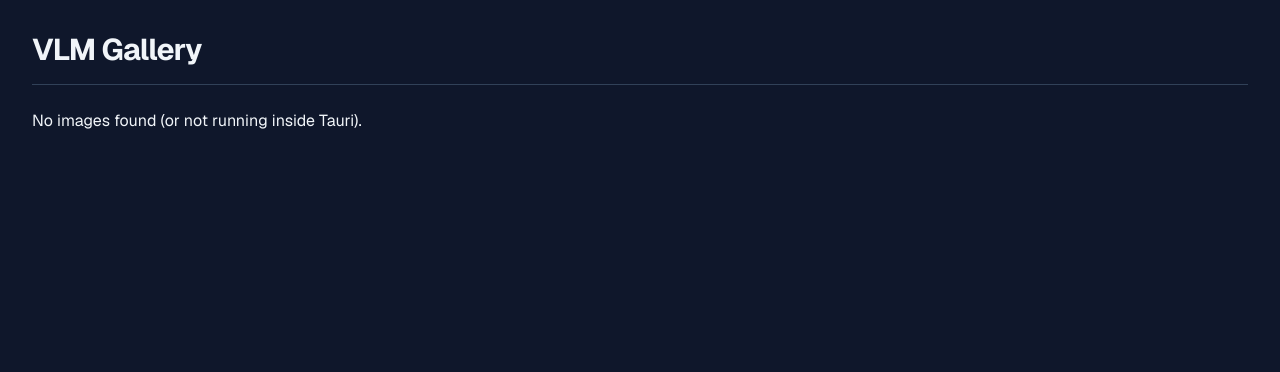
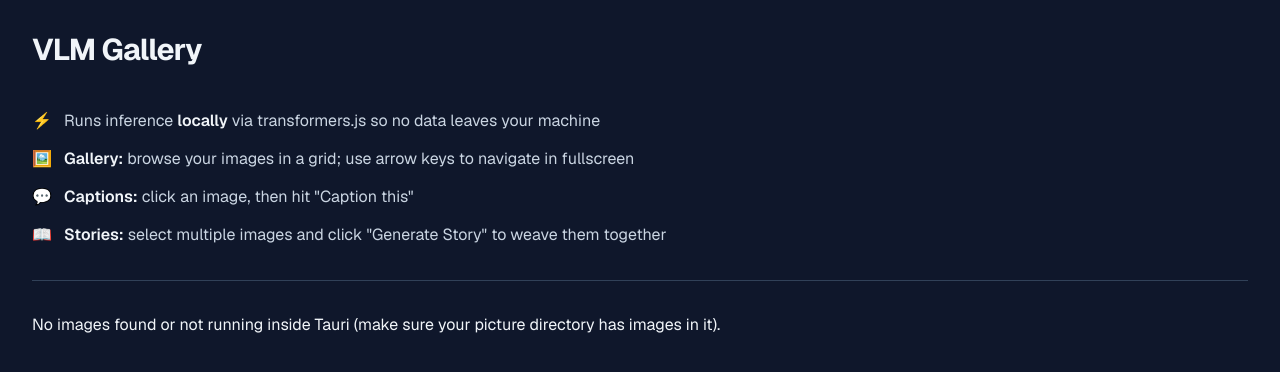
Before and after one commit to dzur658/T3-Gallery-Tauri, a Next.js app: page / in a window 1280 px wide. Shown: the top 372 px of the page. Built offline with nearby package versions, Linux system fonts and the light colour scheme.

Commit message:
Added list of features to `page.tsx`

```diff
--- a/src/app/page.tsx
+++ b/src/app/page.tsx
@@ -72,7 +72,6 @@
       try {
         const dir = await pictureDir();
 
-        console.log("Pictures", dir);
         const entries = await readDir(dir);
         const paths = entries
           .filter(
@@ -90,9 +89,29 @@
 
   return (
     <main className="p-8 bg-slate-900 min-h-screen text-slate-100">
-      <h1 className="text-3xl font-bold tracking-tight mb-6 border-b border-slate-700 pb-4">VLM Gallery</h1>
+      <h1 className="text-3xl font-bold tracking-tight mb-6 pb-4">VLM Gallery</h1>
+      <div className="border-b border-slate-700 mb-8">
+        <ul className="mb-8 space-y-3 text-slate-300 leading-relaxed max-w-prose">
+        <li className="flex gap-3">
+          <span aria-hidden>⚡</span>
+          <span>Runs inference <strong className="text-slate-100 font-semibold">locally</strong> via transformers.js so no data leaves your machine</span>
+        </li>
+        <li className="flex gap-3">
+          <span aria-hidden>🖼️</span>
+          <span><strong className="text-slate-100 font-semibold">Gallery:</strong> browse your images in a grid; use arrow keys to navigate in fullscreen</span>
+        </li>
+        <li className="flex gap-3">
+          <span aria-hidden>💬</span>
+          <span><strong className="text-slate-100 font-semibold">Captions:</strong> click an image, then hit &quot;Caption this&quot;</span>
+        </li>
+        <li className="flex gap-3">
+          <span aria-hidden>📖</span>
+          <span><strong className="text-slate-100 font-semibold">Stories:</strong> select multiple images and click &quot;Generate Story&quot; to weave them together</span>
+        </li>
+      </ul>
+    </div>
       {images.length === 0 ? (
-        <p>No images found (or not running inside Tauri).</p>
+        <p>No images found or not running inside Tauri (make sure your picture directory has images in it).</p>
       ): (
         <div className="grid grid-cols-2 sm:grid-cols-3 lg:grid-cols-4 gap-4">
           {images.map((src) => {
```
